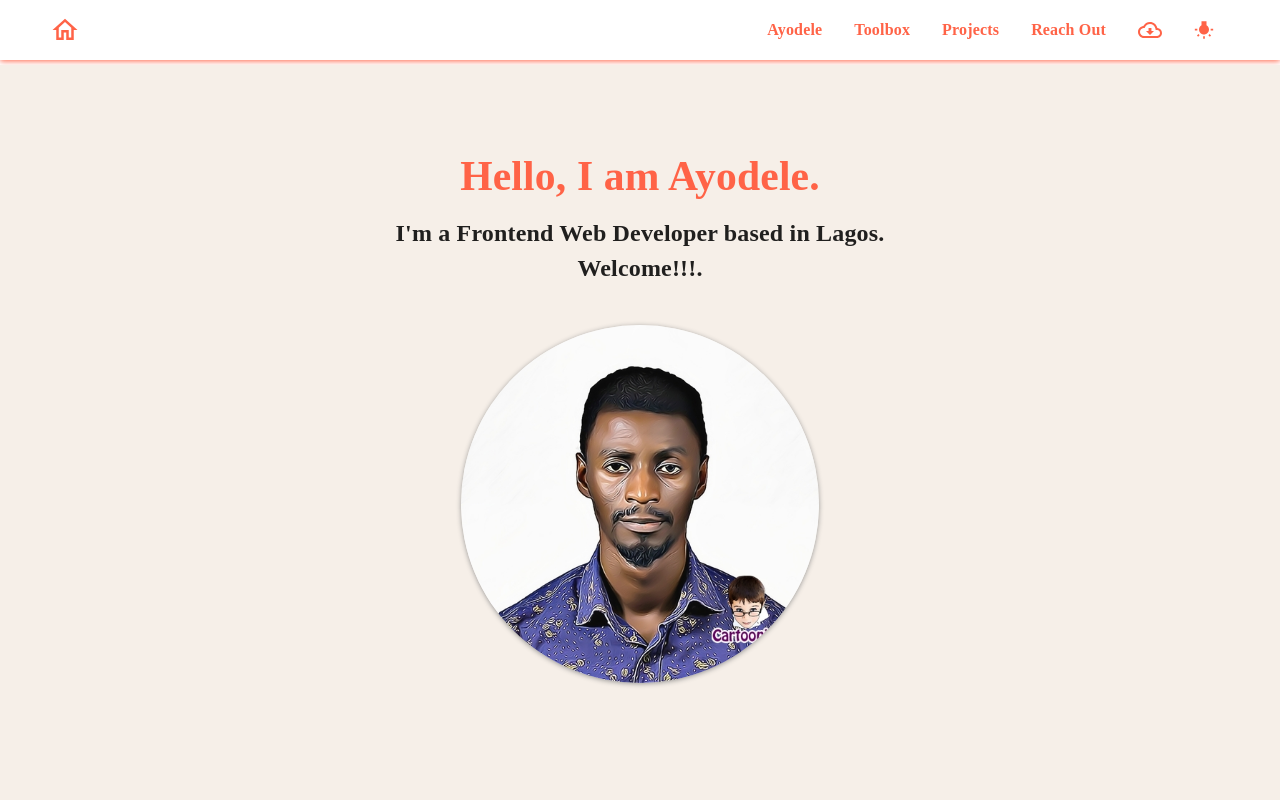
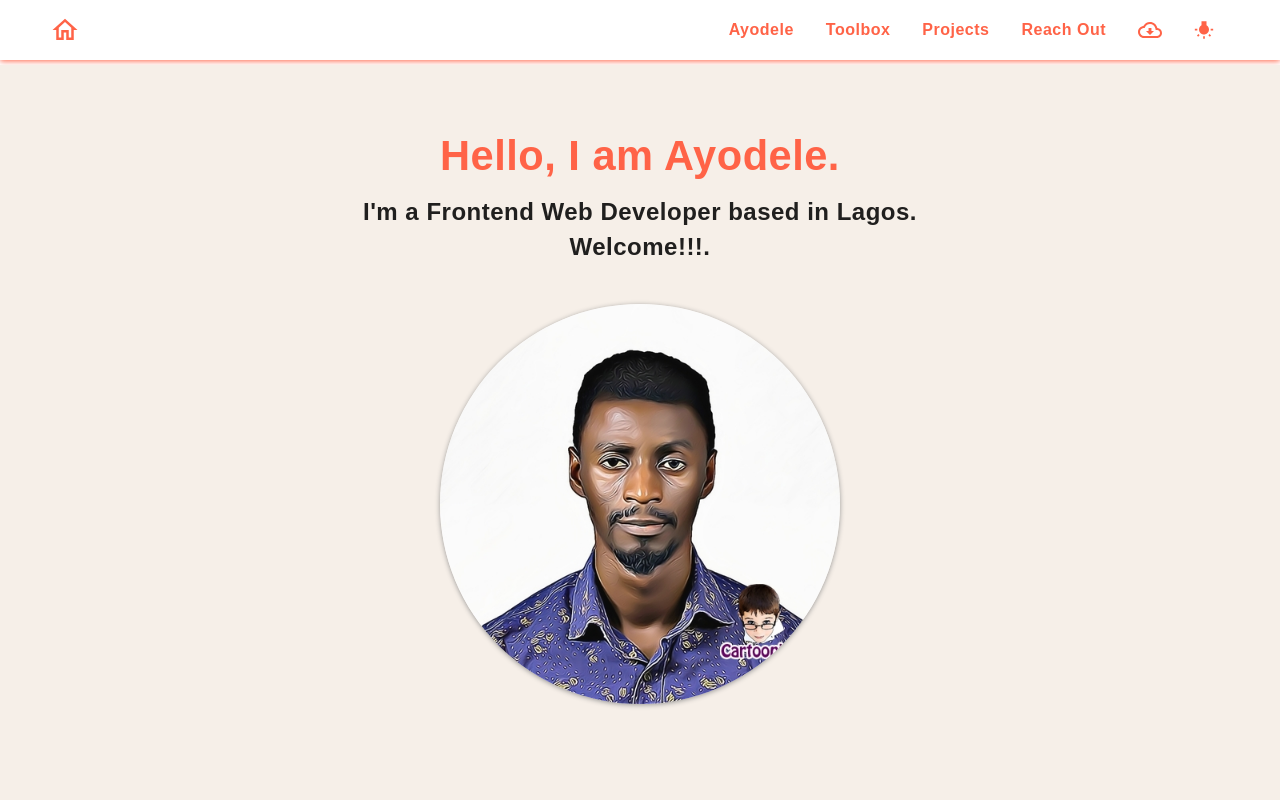
Before and after one commit to drpompin/ayodele-web-dev, a Next.js app: page / in a window 1280 px wide. Shown: the top 800 px of the page. Built offline with nearby package versions, Linux system fonts and the light colour scheme.

Commit message:
image update for safari

```diff
--- a/components/header.js
+++ b/components/header.js
@@ -197,7 +197,7 @@ function Header({
                     <List className={classes.mobileMenuList}>
                         <ListItem onClick={() => aboutScrollFunction()} className={classes.mobileListItem} style={darkMode ? { color: darkText } : {}}>
                             <ListItemText>
-                                About
+                                Ayodele
                             </ListItemText>
                         </ListItem>
 
--- a/pages/index.js
+++ b/pages/index.js
@@ -67,13 +67,15 @@ const useStyles = makeStyles((theme) => ({
 	},
 
 	imageStyle: {
-		width: '40%',
+		width: 400,
 		borderRadius: '50%',
 		boxShadow: '0px 1px 5px #989796',
-		height: '',
+		height: 400,
+		overflow: 'hidden',
 
 		[theme.breakpoints.down("xs")]: {
-			width: '60%'
+			width: 250,
+			height: 250,
 		}
 	},
 
@@ -84,7 +86,6 @@ const useStyles = makeStyles((theme) => ({
 		margin: '0',
 		padding: '5rem 15%',
 		backgroundColor: '#f6efe8',
-		// backgroundColor: '#f6efe8',
 
 		[theme.breakpoints.down("xs")]: {
 			padding: '2rem 1rem',
@@ -177,13 +178,11 @@ const useStyles = makeStyles((theme) => ({
 	codingText: {
 		fontWeight: 400,
 		lineHeight: 1.44444444,
-		letterSpacing: '-0.5px',
 		fontSize: '1.125rem',
 		textAlign: 'justify',
 
 		[theme.breakpoints.down("xs")]: {
 			fontSize: '1.125rem',
-			// letterSpacing: 'normal',
 			marginTop: 0,
 		}
 	},
@@ -233,10 +232,8 @@ const useStyles = makeStyles((theme) => ({
 	},
 
 	projectSection: {
-		// backgroundColor: '#f5f5f5',
 		minHeight: 300,
 		padding: '20px 15%',
-		// backgroundColor: '#edf0f5',
 
 		[theme.breakpoints.down("md")]: {
 			padding: 0,
@@ -294,8 +291,7 @@ const useStyles = makeStyles((theme) => ({
 	},
 
 	projectCardText: {
-		lineHeight: 1,
-		letterSpacing: '-0.5px',
+		lineHeight: 1.44444444,
 		padding: '10px 20px 20px',
 		textAlign: 'justify',
 		fontSize: '1.125rem',
@@ -335,7 +331,6 @@ const useStyles = makeStyles((theme) => ({
 
 	footerSection: {
 		width: '100%',
-		// minHeight: 400,
 		backgroundColor: 'tomato',
 		display: 'flex',
 		justifyContent: 'center',
@@ -348,7 +343,6 @@ const useStyles = makeStyles((theme) => ({
 	},
 
 	contactContainer: {
-		// height: 200,
 		width: '60%',
 		backgroundColor: '#000',
 		borderRadius: 3,
@@ -361,7 +355,6 @@ const useStyles = makeStyles((theme) => ({
 
 	contactHeader: {
 		color: '#fff',
-			// marginBottom: 5,
 		fontWeight: 600,
 	},
 
@@ -369,7 +362,6 @@ const useStyles = makeStyles((theme) => ({
 		color: '#fff',
 		marginBottom: 15,
 		fontWeight: 600,
-		letterSpacing: 0.1,
 	},
 
 	contactText: {
@@ -377,7 +369,6 @@ const useStyles = makeStyles((theme) => ({
 		margin: 0,
 		marginBottom: 5,
 		fontWeight: 600,
-		letterSpacing: 0.5,
 		overflowWrap: 'break-word',
 		cursor: 'pointer',
 		'&:hover': {
@@ -425,7 +416,6 @@ const useStyles = makeStyles((theme) => ({
 		cursor: 'pointer',
 
 		'&:hover': {
-			// opacity: '0.8',
 			color: 'blue',
 			textDecoration: 'underline',
 		},
@@ -486,7 +476,7 @@ export default function Home() {
 		if (baseRef.current) {
 			window.scrollTo({
 				behavior: "smooth",
-				top: baseRef.current.offsetTop,
+				top: baseRef.current.offsetTop - 60,
 			});
 		}
 	}
@@ -496,7 +486,7 @@ export default function Home() {
 		if (aboutRef.current) {
 			window.scrollTo({
 				behavior: "smooth",
-				top: aboutRef.current.offsetTop,
+				top: aboutRef.current.offsetTop - 60,
 			});
 		}
 	}
@@ -506,7 +496,7 @@ export default function Home() {
 		if (toolRef.current) {
 			window.scrollTo({
 				behavior: "smooth",
-				top: toolRef.current.offsetTop,
+				top: toolRef.current.offsetTop - 65,
 			});
 		}
 	}
@@ -516,7 +506,7 @@ export default function Home() {
 		if (projectRef.current) {
 			window.scrollTo({
 				behavior: "smooth",
-				top: projectRef.current.offsetTop,
+				top: projectRef.current.offsetTop - 60,
 			});
 		}
 	}
@@ -591,11 +581,13 @@ export default function Home() {
 				</div>
 
 				<div className={classes.imageContainer}>
-					<img
-						src="/images/profile-passport.png"
-						className={classes.imageStyle}
-						alt={name}
-					/>
+					<Zoom>
+						<img
+							src="/images/profile-passport.png"
+							className={classes.imageStyle}
+							alt={name}
+						/>
+					</Zoom>
 				</div>
 			</section>
 
--- a/styles/global.css
+++ b/styles/global.css
@@ -2,7 +2,7 @@ html,
 body {
 	padding: 0;
 	margin: 0;
-	font-family: serif, sans-serif;
+	font-family: fantasy, serif, sans-serif;
 	line-height: 2.0;
 	font-size: 1rem !important;
 	color: #4f4f4f;
@@ -11,16 +11,12 @@ body {
 
 * {
 	box-sizing: border-box;
-	font-family: serif, sans-serif;
-	/* background-color: #fff; */
+	font-family: fantasy, serif, sans-serif;
 	font-size: 16px;
-	/* margin: 0; */
-	/* padding: 0; */
-	/* color: #4f4f4f !important; */
+	letter-spacing: 0.5px;
 }
 
 a {
-	/* color: green; */
 	text-decoration: none;
 }
 
```
Also changed, not shown: 1 other file (tests, documents, lock files or other folders).
